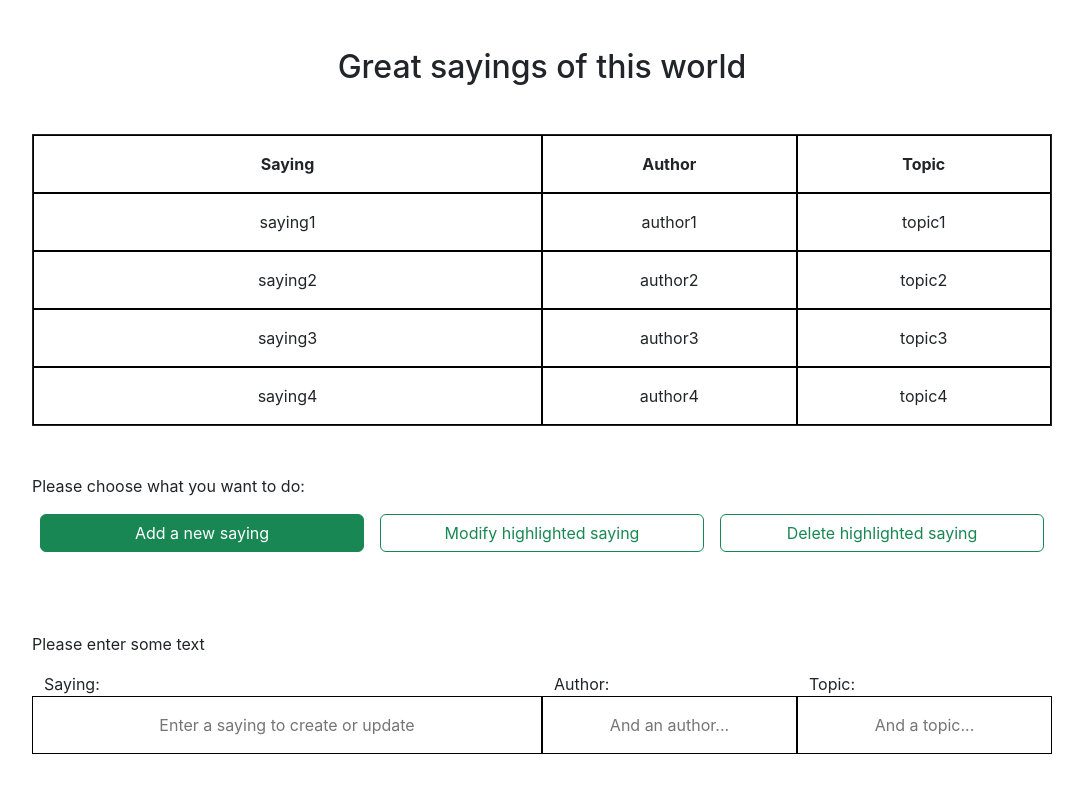
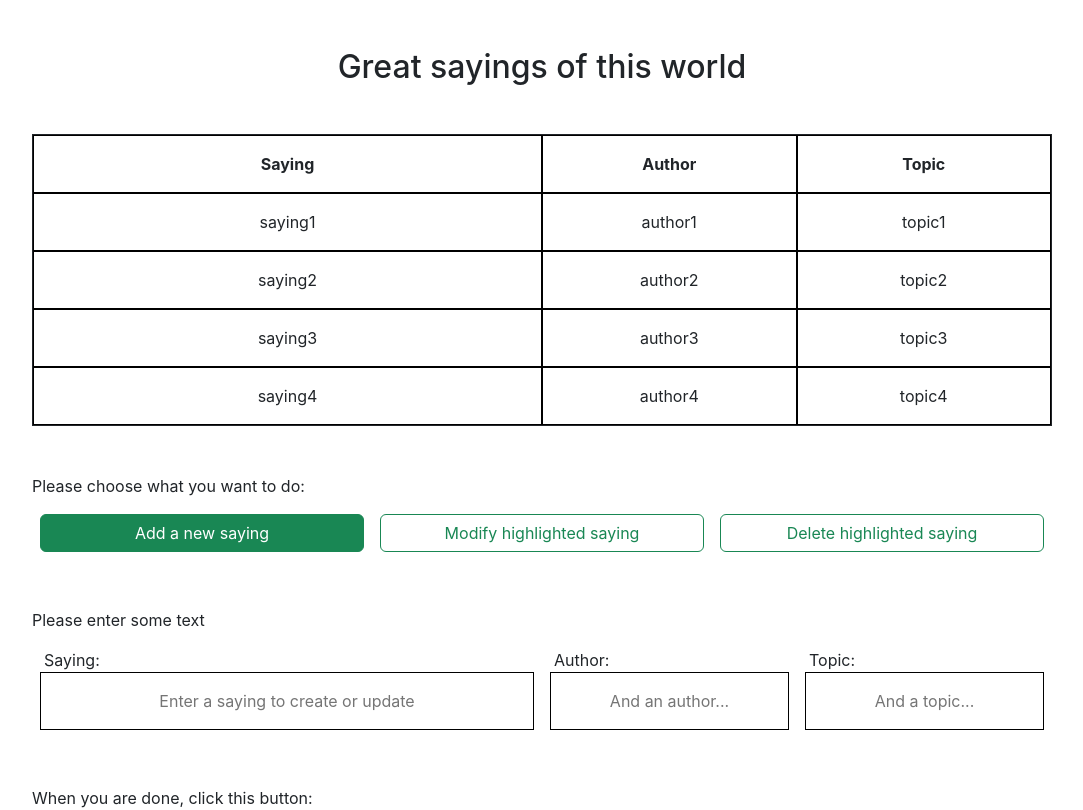
Before and after one commit to howto123/thehowtoproject-sayingsboard, a React (Create React App) app: page / in a window 1280 px wide. Shown: the top 810 px of the page, without its empty margins (98-1181 px from the left). Built offline with nearby package versions, Linux system fonts and the light colour scheme.

Commit message:
changed padding and margin in form, disabled the row selection for dbAction==='create'

```diff
--- a/src/components/Form.tsx
+++ b/src/components/Form.tsx
@@ -105,7 +105,6 @@ class Form extends React.Component<FormProps, unknown> {
                     </label>
                 </div>
                 <br />
-                <br />
                 <div>
                     <p className="text-start">{this.instruction()}</p>
                     <div className="row align-items-center justify-content-center">
@@ -120,8 +119,11 @@ class Form extends React.Component<FormProps, unknown> {
                         </label>
                     </div>
                     <div className="row align-items-center justify-content-center">
-                        <div className="col-md-6 p-3 border-1">
-                            <label htmlFor="saying" className="d-block d-md-none input-label-small">
+                        <div className="col-md-6 border-0 p-0">
+                            <div className="mx-2 my-0 p-3 border-1">
+                                <label
+                                    htmlFor="saying"
+                                    className="d-block d-md-none input-label-small">
                                     Saying:
                                 </label>
                                 <input
@@ -137,7 +139,9 @@ class Form extends React.Component<FormProps, unknown> {
                                     }
                                 />
                             </div>
-                        <div className="col-md-3 p-3 border-1">
+                        </div>
+                        <div className="col-md-3 border-0 p-0">
+                            <div className="mx-2 my-0 p-3 border-1">
                                 <label
                                     htmlFor="author"
                                     className="d-block d-md-none p-1 input-label-small">
@@ -156,7 +160,9 @@ class Form extends React.Component<FormProps, unknown> {
                                     }
                                 />
                             </div>
-                        <div className="col-md-3 p-3 border-1">
+                        </div>
+                        <div className="col-md-3 border-0 p-0">
+                            <div className="mx-2 my-0 p-3 border-1">
                                 <label
                                     htmlFor="topic"
                                     className="d-block d-md-none p-1 input-label-small">
@@ -176,17 +182,16 @@ class Form extends React.Component<FormProps, unknown> {
                                 />
                             </div>
                         </div>
+                    </div>
                     <div className="text-start text-danger">
                         <div>{this.props.inputErrorText}</div>
                     </div>
                 </div>
                 <br />
-                <br />
                 <p className="text-start">When you are done, click this button:</p>
                 <div className="row">
                     <input type="submit" value="Add/Modify/Delete" className="" />
                 </div>
-                <br />
                 <br />
             </form>
         );
--- a/src/components/Table.tsx
+++ b/src/components/Table.tsx
@@ -24,12 +24,15 @@ function Table(props: TableProps) {
                 </div>
                 <div>
                     {props.arrayOfRowObjects.map((rowObject) => (
+                        <>
                             <Row
                                 key={rowObject._id}
                                 {...rowObject}
                                 selectedId={props.selectedId}
                                 setSelectedId={props.setSelectedId}
                             />
+                            <div className="d-md-none bg-white p-2 border-start-0 border-end-0"></div>
+                        </>
                     ))}
                 </div>
             </div>
```
Lines whose indentation alone changed are shown as unchanged.
